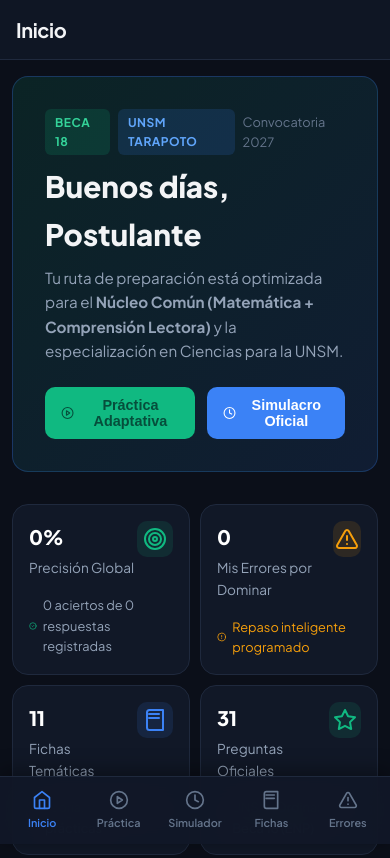
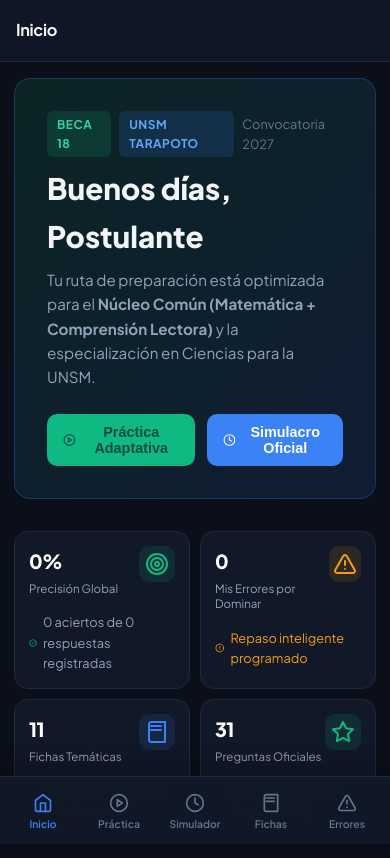
Before and after one commit to Sammir1209/beca18-unsm-smart-academy, a website built with Vite: page index.html in a window 390 px wide. Shown: the top 858 px of the page. Built offline with nearby package versions, Linux system fonts and the light colour scheme.

Commit message:
feat(ui): enforce mobile-only responsive academy shell

```diff
--- a/src/style.css
+++ b/src/style.css
@@ -684,3 +684,111 @@ body {
     grid-template-columns: repeat(5, 1fr) !important;
   }
 }
+
+
+/* ==========================================================================
+   MOBILE-FIRST APPLICATION SHELL — intentionally phone-only (max 480px)
+   ========================================================================== */
+html { min-height: 100%; background: #070b12; }
+body {
+  min-height: 100dvh;
+  width: 100%;
+  margin: 0;
+  background: #070b12;
+  overscroll-behavior-y: contain;
+  -webkit-tap-highlight-color: transparent;
+}
+.app-layout {
+  width: 100%;
+  max-width: 480px;
+  min-height: 100dvh;
+  margin: 0 auto;
+  position: relative;
+  overflow-x: clip;
+  background: var(--bg-primary);
+  box-shadow: 0 0 48px rgba(0,0,0,.32);
+}
+.sidebar { display: none !important; }
+.main-wrapper {
+  width: 100%;
+  min-width: 0;
+  margin-left: 0 !important;
+  min-height: 100dvh;
+  padding-bottom: calc(76px + env(safe-area-inset-bottom, 0px)) !important;
+}
+.topbar {
+  height: 62px;
+  min-height: 62px;
+  padding: 0 16px;
+  gap: 10px;
+  position: sticky;
+  top: 0;
+  z-index: 30;
+  background: rgba(17,24,39,.94);
+  padding-top: env(safe-area-inset-top, 0px);
+}
+.topbar .target-badge { display: none !important; }
+.page-title {
+  font-size: 1.02rem;
+  line-height: 1.25;
+  overflow: hidden;
+  text-overflow: ellipsis;
+  white-space: nowrap;
+}
+.content-container {
+  width: 100%;
+  max-width: 100%;
+  padding: 16px 14px calc(28px + env(safe-area-inset-bottom, 0px));
+}
+.bottom-nav {
+  display: flex !important;
+  position: fixed;
+  z-index: 60;
+  left: 50%;
+  right: auto;
+  bottom: 0;
+  transform: translateX(-50%);
+  width: 100%;
+  max-width: 480px;
+  min-height: 68px;
+  height: calc(68px + env(safe-area-inset-bottom, 0px));
+  padding: 4px 5px env(safe-area-inset-bottom, 0px);
+  background: rgba(17,24,39,.97);
+  border-top: 1px solid var(--border-subtle);
+  backdrop-filter: blur(18px);
+  -webkit-backdrop-filter: blur(18px);
+  box-shadow: 0 -8px 24px rgba(0,0,0,.28);
+}
+.bottom-nav-item {
+  min-width: 0;
+  flex: 1 1 0;
+  justify-content: center;
+  padding: 7px 2px;
+  gap: 3px;
+  font-size: .65rem;
+}
+.grid-cards {
+  grid-template-columns: repeat(2, minmax(0, 1fr)) !important;
+  gap: 10px !important;
+}
+.card {
+  min-width: 0;
+  padding: 14px !important;
+  border-radius: 14px;
+}
+.stat-value { font-size: clamp(1.15rem, 5vw, 1.45rem) !important; }
+.stat-label { font-size: .72rem; line-height: 1.35; }
+.practice-layout { min-width: 0; }
+.question-container { min-width: 0 !important; max-width: 100%; }
+button, select, input, textarea { max-width: 100%; }
+button, .btn, .bottom-nav-item { touch-action: manipulation; }
+img, canvas, svg { max-width: 100%; }
+@media (max-width: 359px) {
+  .content-container { padding-left: 10px; padding-right: 10px; }
+  .grid-cards { grid-template-columns: 1fr !important; }
+  .bottom-nav-item { font-size: .6rem; }
+}
+@media (min-width: 481px) {
+  body { padding: 0 12px; }
+  .app-layout { border-left: 1px solid #1f293d; border-right: 1px solid #1f293d; }
+}
```
